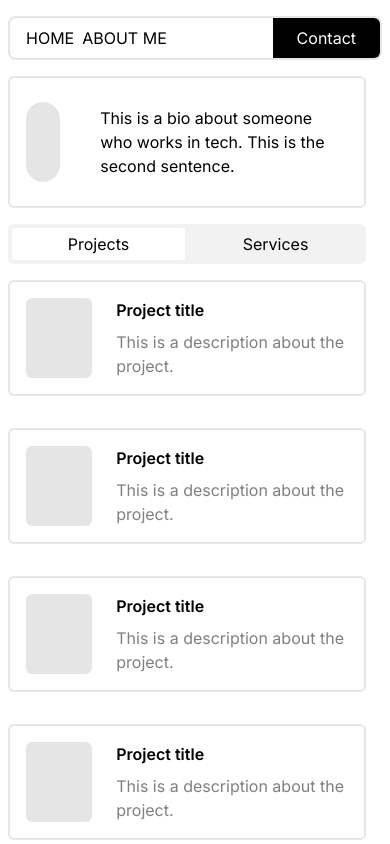
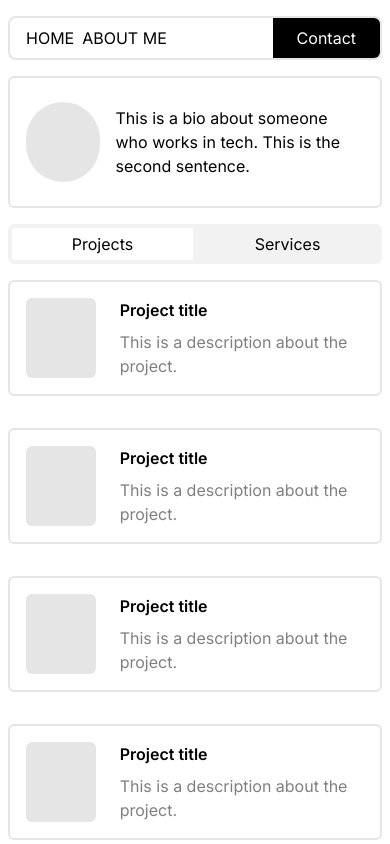
Before and after one commit to Ba-Zen/cc-justify, a Next.js app: page / in a window 390 px wide. Shown: the top 844 px of the page. Built offline with nearby package versions, Linux system fonts and the light colour scheme.

Commit message:
more scaffolding

```diff
--- a/src/app/page.js
+++ b/src/app/page.js
@@ -5,11 +5,11 @@ import Image from 'next/image'
 export default function Home() {
   return (
     <PageWrapper>
-      <div className='flex flex-col lg:flex-row'>
-        <div className='flex flex-col pr-4 w-full lg:w-[37vw] xl:w-[27vw] lg:fixed'>
+      <div className='flex flex-col max-w-xl lg:max-w-none mx-auto lg:flex-row'>
+        <div className='flex flex-col lg:pr-6 w-full xl:w-[27vw] xl:fixed'>
           <div className='py-6 border-2 border-black/10 rounded-md mt-4 flex gap-4 px-4 items-center'>
-            <div className='bg-black/10 rounded-full h-20 w-20 mr-6'></div>
-            <p className='max-w-sm'>
+            <div className='bg-black/10 rounded-full h-20 w-20 block'></div>
+            <p className='max-w-sm w-[80%] ml-auto'>
               This is a bio about someone who works in tech. This is the second
               sentence.
             </p>
@@ -19,7 +19,7 @@ export default function Home() {
             <div className='w-full text-center bg-white ml-1 py-1 rounded-sm'>
               Projects
             </div>
-            <div className='w-full text-center  mx-1 py-1 rounded-sm'>
+            <div className='w-full text-center mx-1 py-1 rounded-sm'>
               Services
             </div>
           </div>
@@ -28,7 +28,8 @@ export default function Home() {
             <Pill key={i} />
           ))}
         </div>
-        <div className='w-full h-[35vh] md:h-[60vh] lg:mt-4 lg:h-[91vh] lg:w-[60vw] lg:fixed right-6 lg:ml-auto xl:w-[70.5vw] aspect-square border-2 border-black/10 rounded-md'></div>
+
+        <div className='w-full h-[35vh] lg:h-[91vh] lg:mt-4 xl:fixed xl:right-6 2xl:h-[91vh] lg:ml-auto xl:w-[70.5vw] aspect-square border-2 border-black/10 rounded-md'></div>
       </div>
     </PageWrapper>
   )
```
